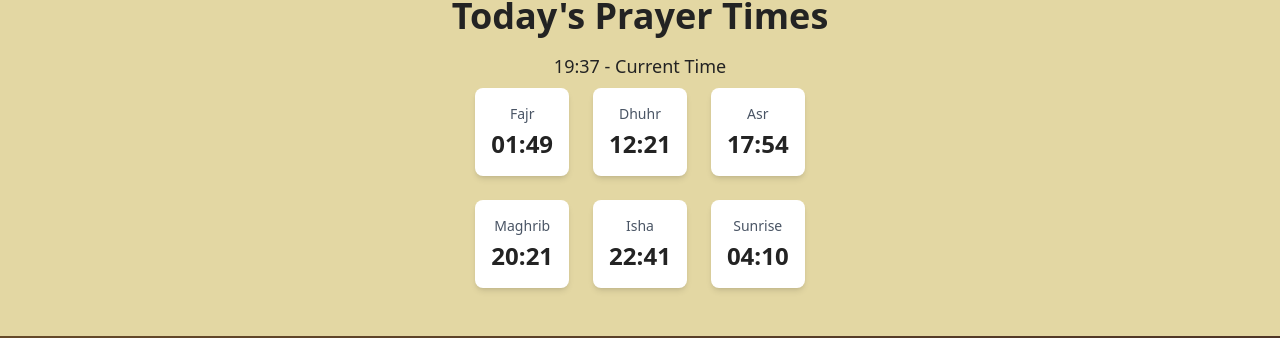
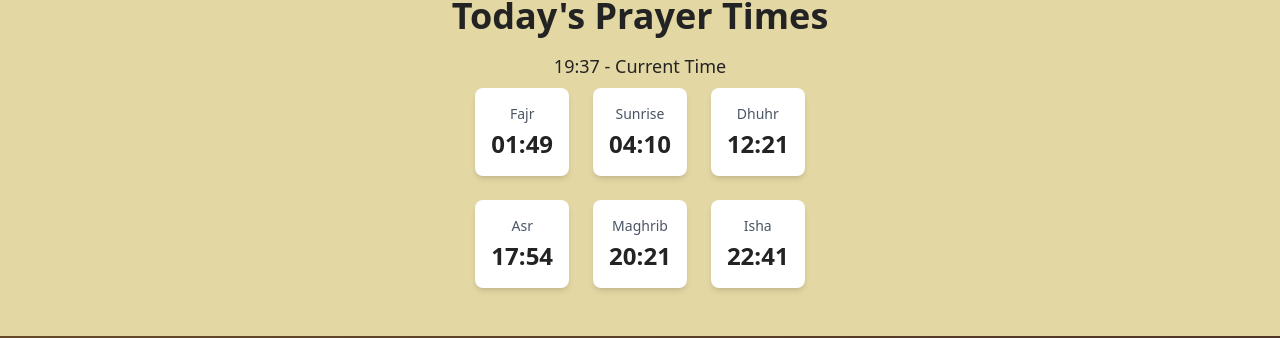
Before and after one commit to Abdur-Raafi3-Hub/masjid-website, a Next.js app: page / in a window 1280 px wide. Shown: the part 607-945 px from the top of the page. Built offline with nearby package versions, Linux system fonts and the light colour scheme.

Commit message:
Prayer times for today shown on the homepage

```diff
--- a/src/app/page.tsx
+++ b/src/app/page.tsx
@@ -117,6 +117,10 @@ export default function Home() {
               <div className="text-2xl font-bold text-[#232323]">{todayPrayerTimes.timings.Fajr.split(' ')[0]}</div>
             </div>
             <div className="bg-white rounded-lg p-4 shadow-md">
+              <div className="text-sm text-gray-600 mb-1">Sunrise</div>
+              <div className="text-2xl font-bold text-[#232323]">{todayPrayerTimes.timings.Sunrise.split(' ')[0]}</div>
+            </div>
+            <div className="bg-white rounded-lg p-4 shadow-md">
               <div className="text-sm text-gray-600 mb-1">Dhuhr</div>
               <div className="text-2xl font-bold text-[#232323]">{todayPrayerTimes.timings.Dhuhr.split(' ')[0]}</div>
             </div>
@@ -131,10 +135,6 @@ export default function Home() {
             <div className="bg-white rounded-lg p-4 shadow-md">
               <div className="text-sm text-gray-600 mb-1">Isha</div>
               <div className="text-2xl font-bold text-[#232323]">{todayPrayerTimes.timings.Isha.split(' ')[0]}</div>
-            </div>
-            <div className="bg-white rounded-lg p-4 shadow-md">
-              <div className="text-sm text-gray-600 mb-1">Sunrise</div>
-              <div className="text-2xl font-bold text-[#232323]">{todayPrayerTimes.timings.Sunrise.split(' ')[0]}</div>
             </div>
           </div>
         ) : (
```
